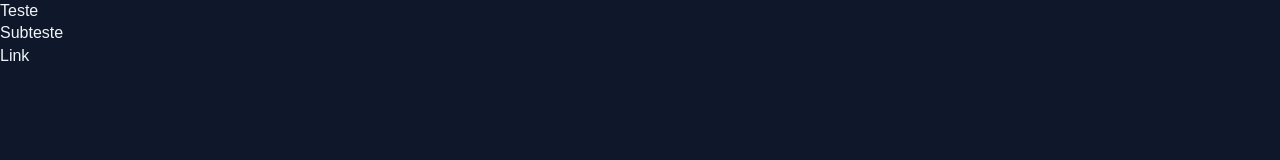
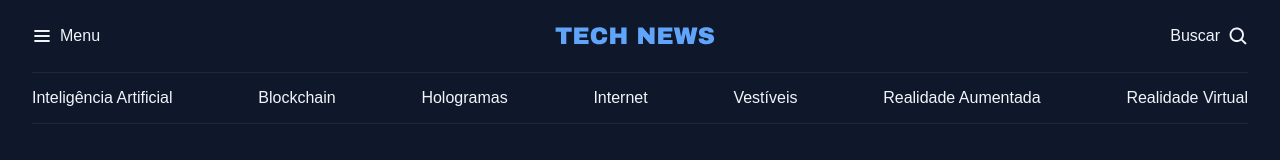
Before and after one commit to llucasgs/project10, a website: page index.html in a window 1280 px wide. Drawn offline with Linux system fonts and the light colour scheme.

Commit message:
desenvolvendo o header

```diff
--- a/assets/sass/globals.scss
+++ b/assets/sass/globals.scss
@@ -13,6 +13,11 @@
   line-height: 140%;
 }
 
+body {
+  color: var(--text-color-primary);
+  background-color: var(--bg-color);
+}
+
 a {
   text-decoration: none;
   color: inherit;
@@ -26,3 +31,18 @@ h2,
 h3 {
   font: inherit;
 }
+
+// Classes Utilitárias Abaixo
+.grid {
+  display: grid;
+}
+
+.grid-flow-col {
+  grid-auto-flow: column;
+}
+
+.container {
+  max-width: 1280px;
+  padding-inline: 32px;
+  margin-inline: auto;
+}
--- /dev/null
+++ b/assets/sass/header.scss
@@ -0,0 +1,23 @@
+#primary {
+  padding-block: 20px;
+
+  div {
+    display: flex;
+    align-items: center;
+    gap: 8px;
+  }
+
+  div:nth-child(2) {
+    margin-inline: auto;
+  }
+  div:nth-child(3) {
+    justify-self: end;
+  }
+}
+
+#secondary {
+  padding-block: 14px;
+  border: solid 1px var(--stroke-color);
+  border-inline: none;
+  justify-content: space-between;
+}
--- a/assets/sass/index.scss
+++ b/assets/sass/index.scss
@@ -1,4 +1,4 @@
 @import "fonts.scss";
 @import "globals.scss";
 @import "variables.scss";
-@import "layout.scss";
+@import "header.scss";
--- a/assets/sass/layout.scss
+++ /dev/null
@@ -1,4 +0,0 @@
-body {
-  color: var(--text-color-primary);
-  background-color: var(--bg-color);
-}
--- a/index.html
+++ b/index.html
@@ -8,8 +8,32 @@
     <link rel="stylesheet" href="./assets/css/index.css" />
   </head>
   <body>
-    <h1>Teste</h1>
-    <h2>Subteste</h2>
-    <a href="#">Link</a>
+    <header class="container">
+      <nav id="primary" class="grid grid-flow-col">
+        <div>
+          <img src="./assets/icons/List.svg" alt="Ícone de menu" />
+          <strong>Menu</strong>
+        </div>
+        <div>
+          <img src="./assets/icons/Logo.svg" alt="TechNews logo" />
+        </div>
+        <div>
+          <strong>Buscar</strong>
+          <img
+            src="./assets/icons/MagnifyingGlass.svg"
+            alt="Ícone de lupa para pesquisa"
+          />
+        </div>
+      </nav>
+      <nav id="secondary" class="grid grid-flow-col">
+        <a href="#">Inteligência Artificial</a>
+        <a href="#">Blockchain</a>
+        <a href="#">Hologramas</a>
+        <a href="#">Internet</a>
+        <a href="#">Vestíveis</a>
+        <a href="#">Realidade Aumentada</a>
+        <a href="#">Realidade Virtual</a>
+      </nav>
+    </header>
   </body>
 </html>
```
Also changed, not shown: assets/css/index.css, 1 other file.
